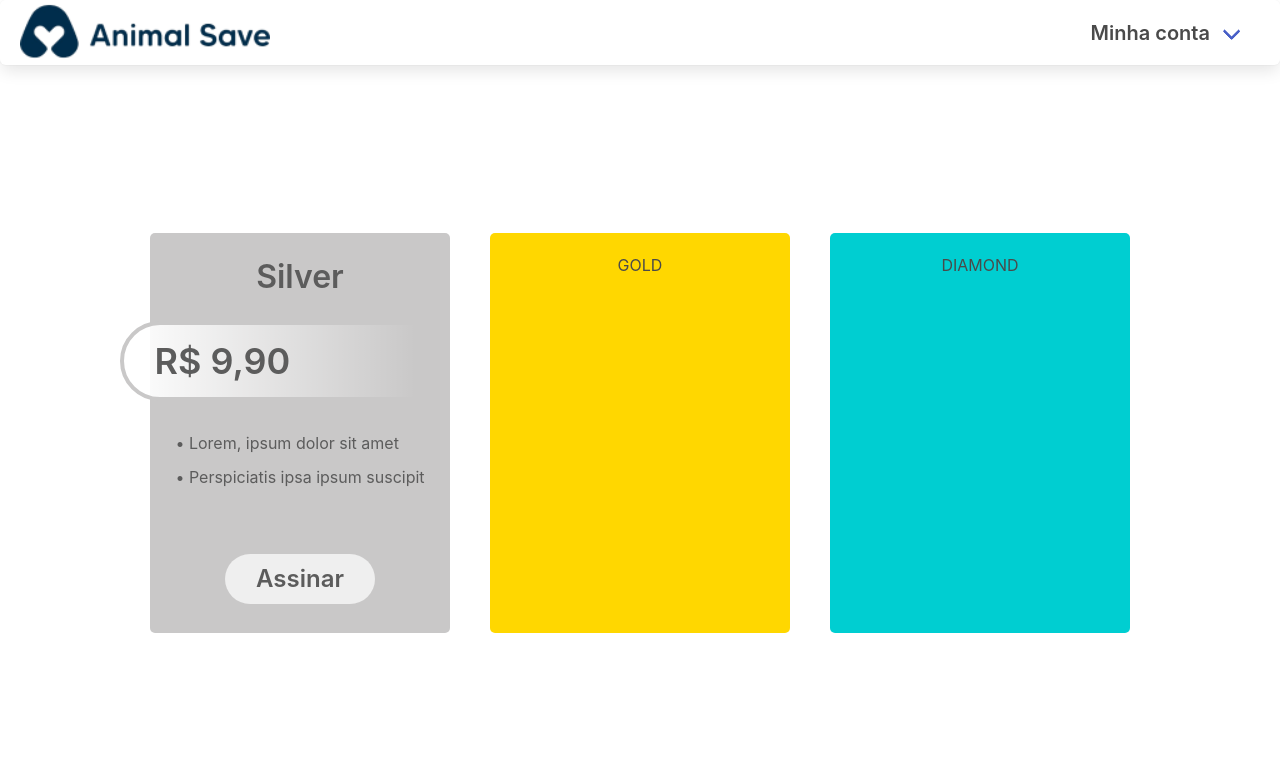
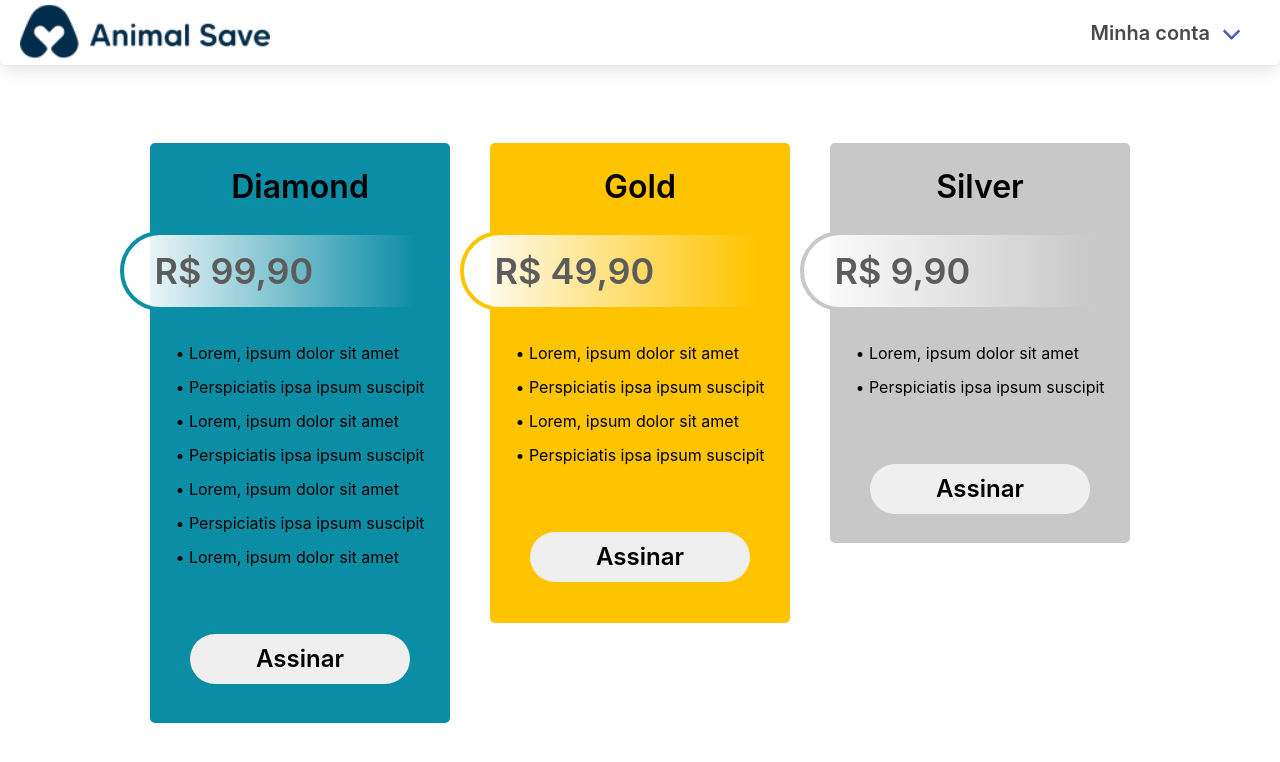
Before and after one commit to renanmontanopaz/animal-save-view, a Vue app: page /associado in a window 1280 px wide. Shown: the top 762 px of the page. Built offline with nearby package versions, Linux system fonts and the light colour scheme; sample sign-in values are in the browser's storage.

Commit message:
Cards de associado, silver, gold e diamond

```diff
--- a/src/views/associate/HomeAssociate.vue
+++ b/src/views/associate/HomeAssociate.vue
@@ -42,14 +42,45 @@
                 <div class="card-gold">
                     <div class="card-content">
                         <div class="content-stamp">
-                            GOLD
+                            <div class="stamp-header">
+                                <h1>Gold</h1>
+                            </div>
+                            <div class="content-button-price">
+                                <button class="button-gold-price">R$ 49,90</button>
+                            </div>
+                            <div class="stamp-text">
+                                <p>• Lorem, ipsum dolor sit amet</p>
+                                <p>• Perspiciatis ipsa ipsum suscipit</p>
+                                <p>• Lorem, ipsum dolor sit amet</p>
+                                <p>• Perspiciatis ipsa ipsum suscipit</p>
+                            </div>
+                            <div class="content-button-sign">
+                                <button class="button-sign">Assinar</button>
+                            </div>
                         </div>
                     </div>
                 </div>
                 <div class="card-diamond">
                     <div class="card-content">
                         <div class="content-stamp">
-                            DIAMOND
+                            <div class="stamp-header">
+                                <h1>Diamond</h1>
+                            </div>
+                            <div class="content-button-price">
+                                <button class="button-diamond-price">R$ 99,90</button>
+                            </div>
+                            <div class="stamp-text">
+                                <p>• Lorem, ipsum dolor sit amet</p>
+                                <p>• Perspiciatis ipsa ipsum suscipit</p>
+                                <p>• Lorem, ipsum dolor sit amet</p>
+                                <p>• Perspiciatis ipsa ipsum suscipit</p>
+                                <p>• Lorem, ipsum dolor sit amet</p>
+                                <p>• Perspiciatis ipsa ipsum suscipit</p>
+                                <p>• Lorem, ipsum dolor sit amet</p>
+                            </div>
+                            <div class="content-button-sign">
+                                <button class="button-sign">Assinar</button>
+                            </div>
                         </div>
                     </div>
                 </div>
@@ -70,7 +101,6 @@ interface Tab {
 
 @Component
 export default class HomeAssociate extends Vue {
-
 
 }
 </script>
@@ -148,16 +178,26 @@ span {
 
 .container-stamp {
     display: flex;
-    align-items: center;
     justify-content: center;
+    flex-direction: row-reverse;
 
     gap: 40px;
 }
 
-.card-silver,
-.card-gold,
+.card-silver {
+    height: 400px;
+    width: 300px;
+    border-radius: 5px;
+}
+
+.card-gold {
+    height: 480px;
+    width: 300px;
+    border-radius: 5px;
+}
+
 .card-diamond {
-    height: 400px;
+    height: 580px;
     width: 300px;
     border-radius: 5px;
 }
@@ -179,7 +219,7 @@ span {
 h1 {
     font-size: 32px;
     font-weight: 600;
-    color: rgb(92, 92, 92);
+    color: black;
 }
 
 .content-button-price {
@@ -210,7 +250,7 @@ h1 {
     gap: 10px;
 
     font-size: 16px;
-    color: rgb(92, 92, 92);
+    color: black;
 }
 
 .content-button-sign {
@@ -221,20 +261,53 @@ h1 {
 }
 
 .button-sign {
-    width: 150px;
+    width: 220px;
     height: 50px;
-    border-radius: 30px;
+    border-radius: 25px;
     border: none;
     cursor: pointer;
 
     font-size: 24px;
     font-weight: 600;
-    color: rgb(92, 92, 92);
+    color: black;
 }
 
 .button-sign:hover {
     transform: scale(1.05);
     box-shadow: 0 0 10px rgba(0, 0, 0, 0.2);
+    color: green;
+}
+
+.button-gold-price {
+    display: flex;
+    align-items: center;
+    padding: 0 30px;
+    width: 300px;
+    height: 80px;
+    border-radius: 70px 0 0 70px;
+    margin-left: -55px;
+    border: 4px solid rgb(255, 196, 0);
+
+    font-size: 36px;
+    font-weight: 600;
+    color: rgb(92, 92, 92);
+    background: linear-gradient(to right, rgb(255, 255, 255), transparent);
+}
+
+.button-diamond-price {
+    display: flex;
+    align-items: center;
+    padding: 0 30px;
+    width: 300px;
+    height: 80px;
+    border-radius: 70px 0 0 70px;
+    margin-left: -55px;
+    border: 4px solid #0C8DA6;
+
+    font-size: 36px;
+    font-weight: 600;
+    color: rgb(92, 92, 92);
+    background: linear-gradient(to right, rgb(255, 255, 255), transparent);
 }
 
 .card-silver {
@@ -242,10 +315,21 @@ h1 {
 }
 
 .card-gold {
-    background-color: gold;
+    background: rgb(255, 196, 0);
 }
 
 .card-diamond {
-    background-color: darkturquoise;
+    background-color: #0C8DA6;
+}
+
+@media(max-width: 1057px) {
+    header {
+        padding-top: 60px;
+    }
+
+    .container-stamp {
+        margin-top: 900px;
+        flex-direction: column;
+    }
 }
 </style>
```
